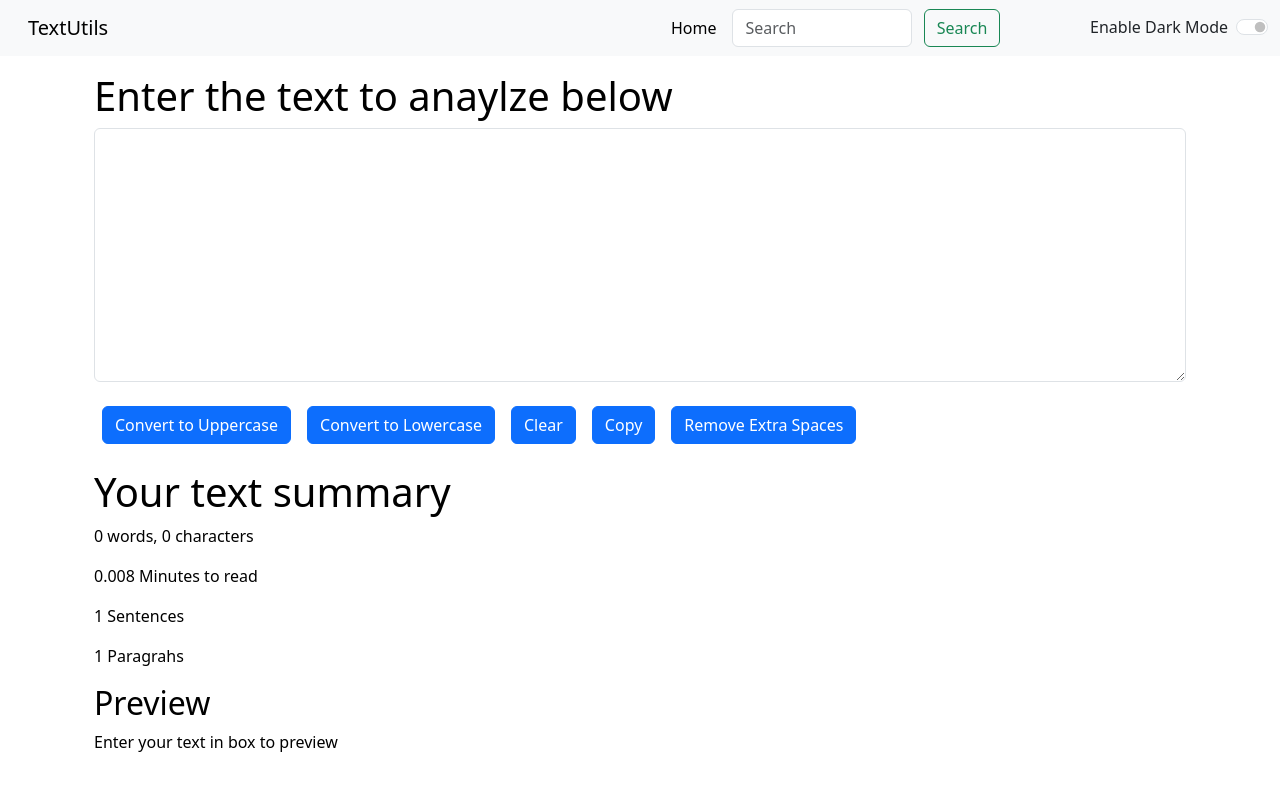
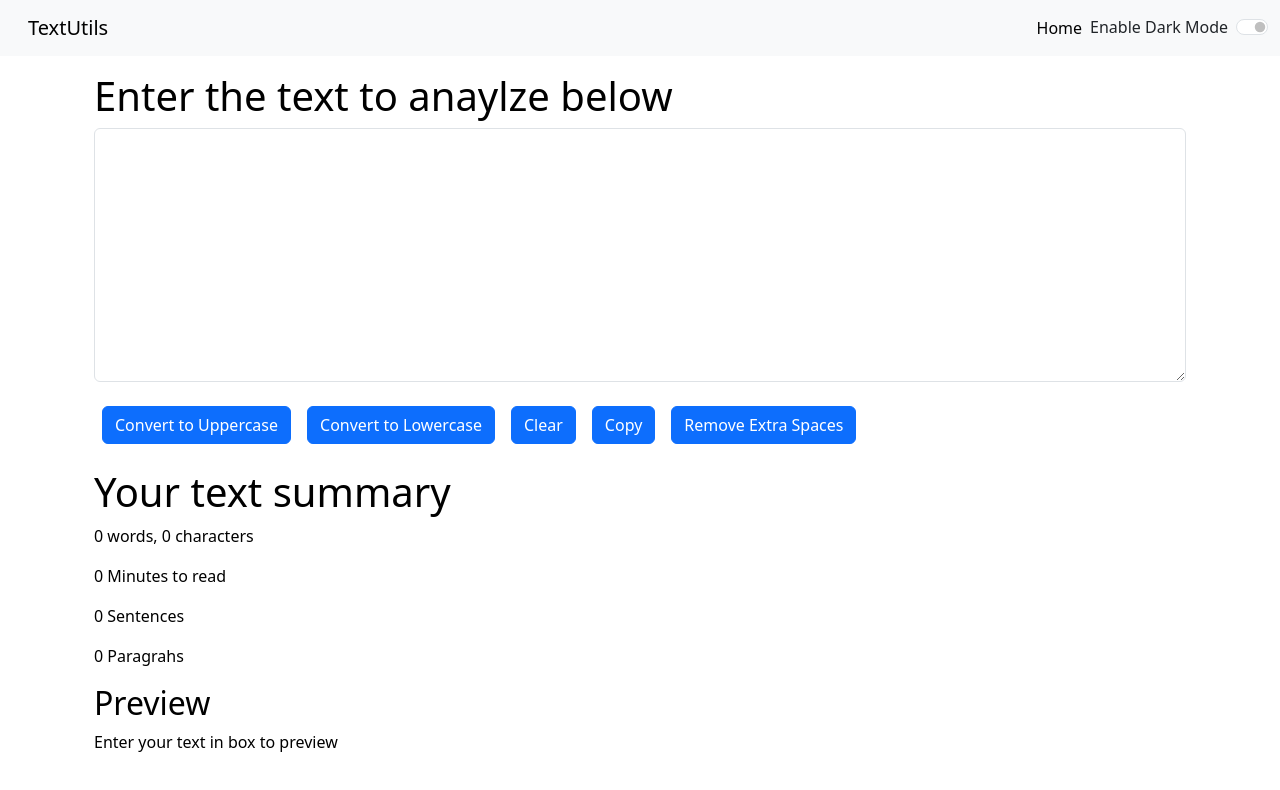
Before and after one commit to kqureshi14/textutils, a React (Create React App) app: page / in a window 1280 px wide. Shown: the top 790 px of the page. Built offline with nearby package versions, Linux system fonts and the light colour scheme.

Commit message:
fixed sentence and paragraph

```diff
--- a/src/compoents/Navbar.js
+++ b/src/compoents/Navbar.js
@@ -25,12 +25,12 @@ export default function Navbar(props) {
             {/* <a className="nav-link" to="/about">{props.aboutText}</a> */}
           </li>
         </ul>
-        <form className="d-flex" role="search">
+        {/* <form className="d-flex" role="search">
           <input className="form-control me-2" type="search" placeholder="Search" aria-label="Search"/>
          <div className="container">
          <button className="btn btn-outline-success" type="submit">Search</button>
             </div>
-        </form>
+        </form> */}
 
         <div className={`form-check form-switch text-${props.mode==='light'?'dark':'light'}`}>
   <input className="form-check-input" type="checkbox" onClick={props.toggleMode} role="switch" id="flexSwitchCheckDefault"/>
--- a/src/compoents/TextForm.js
+++ b/src/compoents/TextForm.js
@@ -60,9 +60,9 @@ export default function TextForm(props) {
 
             <h1>Your text summary</h1>
             <p>{text.split(" ").filter(word=>word.trim()!='').length} words, {text.length} characters</p>
-            <p>{ 0.008 * text.split(" ").length} Minutes to read</p>
-            <p>{text.split('.').length} Sentences</p>
-            <p>{text.split('\n').length} Paragrahs</p>
+            <p>{text.split(" ").filter(word=>word.trim()!='').length>0? 0.008 * text.split(" ").length:0} Minutes to read</p>
+            <p>{text.split('.').filter(word=>word.trim()!='').length} Sentences</p>
+            <p>{text.split('\n').filter(word=>word.trim()!='').length} Paragrahs</p>
             <h2>Preview</h2>
             <p>{text.length>0?text:'Enter your text in box to preview'}</p>
         </div>
```
